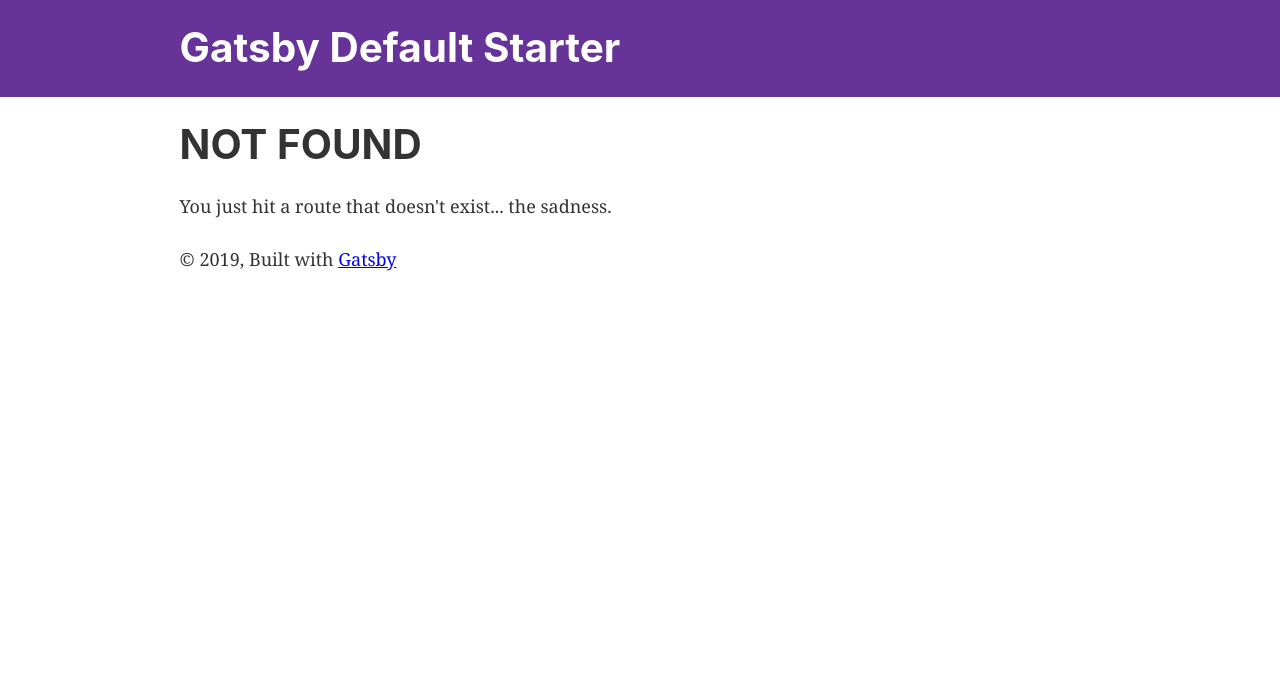
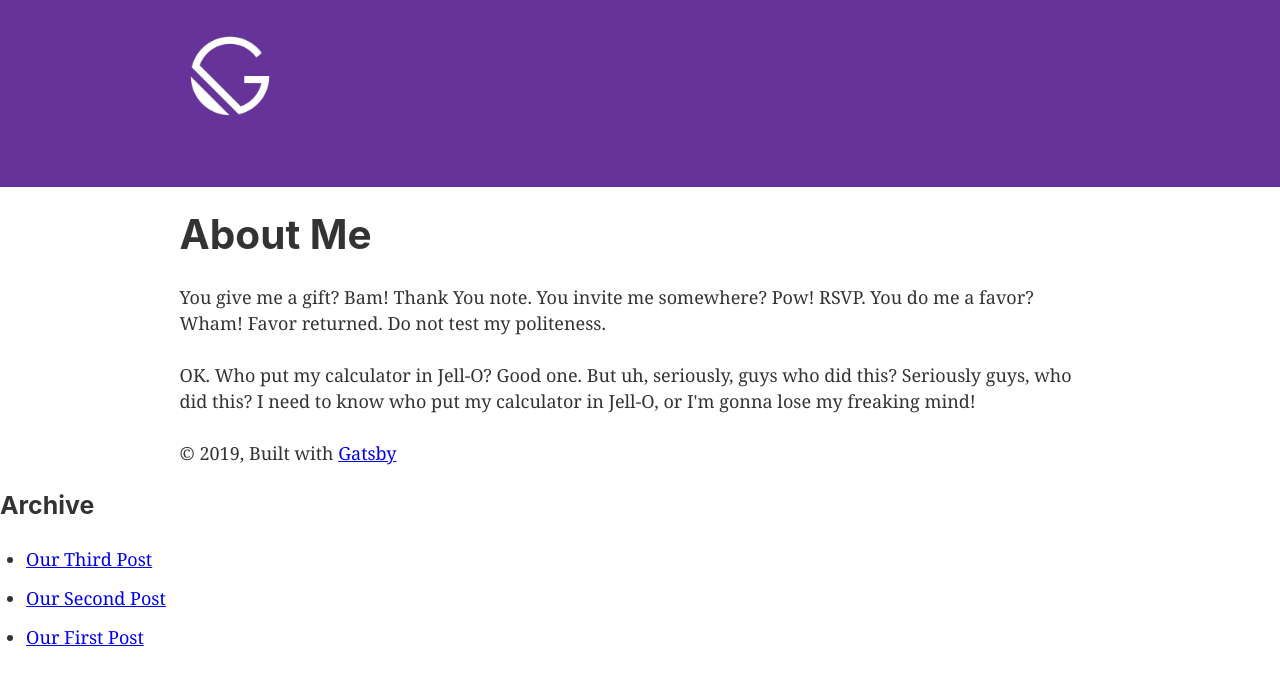
Before and after one commit to ajess33/Basic-Gatsby-Blog, a Gatsby site: page /about in a window 1280 px wide. Before the commit this address had no page. Built offline with nearby package versions, Linux system fonts and the light colour scheme; Gatsby itself is replaced by a stand-in of ours.

Commit message:
Archive query

```diff
--- a/gatsby-config.js
+++ b/gatsby-config.js
@@ -1,8 +1,8 @@
 module.exports = {
   siteMetadata: {
-    title: `Gatsby Default Starter`,
-    description: `Kick off your next, great Gatsby project with this default starter. This barebones starter ships with the main Gatsby configuration files you might need.`,
-    author: `@gatsbyjs`,
+    title: `Morgan's Blog`,
+    description: `Gatsby blog boilerplate`,
+    author: `Austin Jess`,
   },
   plugins: [
     `gatsby-plugin-react-helmet`,
@@ -13,8 +13,16 @@ module.exports = {
         path: `${__dirname}/src/images`,
       },
     },
+    {
+      resolve: `gatsby-source-filesystem`,
+      options: {
+        name: `posts`,
+        path: `${__dirname}/src/posts`,
+      },
+    },
     `gatsby-transformer-sharp`,
     `gatsby-plugin-sharp`,
+    `gatsby-transformer-remark`,
     {
       resolve: `gatsby-plugin-manifest`,
       options: {
--- a/package.json
+++ b/package.json
@@ -12,6 +12,7 @@
     "gatsby-plugin-react-helmet": "^3.0.6",
     "gatsby-plugin-sharp": "^2.0.22",
     "gatsby-source-filesystem": "^2.0.22",
+    "gatsby-transformer-remark": "^2.2.6",
     "gatsby-transformer-sharp": "^2.1.14",
     "prop-types": "^15.7.2",
     "react": "^16.8.3",
--- /dev/null
+++ b/src/components/archive.js
@@ -0,0 +1,45 @@
+import React from "react"
+import { StaticQuery, graphql, Link } from "gatsby"
+
+// Probably want to move all graphql queries into seperate file
+const POST_ARCHIVE_QUERY = graphql`
+  query BlogPostArchive {
+    allMarkdownRemark(
+      limit: 5
+      sort: { order: DESC, fields: [frontmatter___date] }
+    ) {
+      edges {
+        node {
+          frontmatter {
+            title
+            slug
+          }
+        }
+      }
+    }
+  }
+`
+
+const Archive = () => (
+  <StaticQuery
+    query={POST_ARCHIVE_QUERY}
+    render={({ allMarkdownRemark }) => (
+      <>
+        <aside>
+          <h3>Archive</h3>
+          <ul>
+            {allMarkdownRemark.edges.map(edge => (
+              <li key={edge.node.frontmatter.slug}>
+                <Link to={`/posts${edge.node.frontmatter.slug}`}>
+                  {edge.node.frontmatter.title}
+                </Link>
+              </li>
+            ))}
+          </ul>
+        </aside>
+      </>
+    )}
+  />
+)
+
+export default Archive
--- a/src/components/header.js
+++ b/src/components/header.js
@@ -1,6 +1,8 @@
 import { Link } from "gatsby"
 import PropTypes from "prop-types"
 import React from "react"
+
+import gatsbyLogo from "../images/gatsby-icon.png"
 
 const Header = ({ siteTitle }) => (
   <header
@@ -24,7 +26,13 @@ const Header = ({ siteTitle }) => (
             textDecoration: `none`,
           }}
         >
-          {siteTitle}
+          <img
+            style={{
+              width: "100px",
+            }}
+            src={gatsbyLogo}
+            alt="Gatsby Logo"
+          />
         </Link>
       </h1>
     </div>
--- a/src/components/layout.js
+++ b/src/components/layout.js
@@ -2,6 +2,7 @@ import React from "react"
 import PropTypes from "prop-types"
 import { StaticQuery, graphql } from "gatsby"
 
+import Archive from "./archive"
 import Header from "./header"
 import "./layout.css"
 
@@ -34,6 +35,7 @@ const Layout = ({ children }) => (
             <a href="https://www.gatsbyjs.org">Gatsby</a>
           </footer>
         </div>
+        <Archive />
       </>
     )}
   />
--- /dev/null
+++ b/src/pages/about.js
@@ -0,0 +1,23 @@
+import React from "react"
+import Layout from "../components/layout"
+
+const About = () => (
+  <Layout>
+    <div>
+      <h1>About Me</h1>
+      <p>
+        You give me a gift? Bam! Thank You note. You invite me somewhere? Pow!
+        RSVP. You do me a favor? Wham! Favor returned. Do not test my
+        politeness.
+      </p>
+      <p>
+        OK. Who put my calculator in Jell-O? Good one. But uh, seriously, guys
+        who did this? Seriously guys, who did this? I need to know who put my
+        calculator in Jell-O, or I'm gonna lose my freaking mind!
+      </p>
+    </div>
+  </Layout>
+)
+
+// default export must be the component you want to show on page
+export default About
--- /dev/null
+++ b/src/posts/post1.md
@@ -0,0 +1,17 @@
+---
+slug: "/first-post"
+date: "2018-02-24"
+title: "Our First Post"
+---
+
+# Hello
+
+I can't have this go badly. I'm a terrible salesman, and I haven't been making very many sales lately...or ever. This is my only idea on how to turn things around. If it goes badly, I might lose my job. Which would suck, because this is the only job I've ever been good at.
+
+# This Heading
+
+You know what they say about a car wreck, where it's so awful you can't look away? The Dundees are like a car wreck that you want to look away from but you have to stare at it because your boss is making you.
+
+# More Heading
+
+Toby has been leaving radon test kits everywhere like he owns the place. The first time I threw mine away I thought it was an ant trap. But I figured I'd rather live with ants than with this creepy little disc. The second time, I thought it was one of those, you know, the things you turn over and it moo's like a cow thing but upon closer examination it was another ant trap so I threw it away. And the third time, I did it out of spite.
--- /dev/null
+++ b/src/posts/post2.md
@@ -0,0 +1,17 @@
+---
+slug: "/second-post"
+date: "2018-02-26"
+title: "Our Second Post"
+---
+
+# Hello Again
+
+I can't have this go badly. I'm a terrible salesman, and I haven't been making very many sales lately...or ever. This is my only idea on how to turn things around. If it goes badly, I might lose my job. Which would suck, because this is the only job I've ever been good at.
+
+# This Heading
+
+You know what they say about a car wreck, where it's so awful you can't look away? The Dundees are like a car wreck that you want to look away from but you have to stare at it because your boss is making you.
+
+# More Heading
+
+Toby has been leaving radon test kits everywhere like he owns the place. The first time I threw mine away I thought it was an ant trap. But I figured I'd rather live with ants than with this creepy little disc. The second time, I thought it was one of those, you know, the things you turn over and it moo's like a cow thing but upon closer examination it was another ant trap so I threw it away. And the third time, I did it out of spite.
--- /dev/null
+++ b/src/posts/post3.md
@@ -0,0 +1,17 @@
+---
+slug: "/third-post"
+date: "2018-02-28"
+title: "Our Third Post"
+---
+
+# Hello Again
+
+I can't have this go badly. I'm a terrible salesman, and I haven't been making very many sales lately...or ever. This is my only idea on how to turn things around. If it goes badly, I might lose my job. Which would suck, because this is the only job I've ever been good at.
+
+# This Heading
+
+You know what they say about a car wreck, where it's so awful you can't look away? The Dundees are like a car wreck that you want to look away from but you have to stare at it because your boss is making you.
+
+# More Heading
+
+Toby has been leaving radon test kits everywhere like he owns the place. The first time I threw mine away I thought it was an ant trap. But I figured I'd rather live with ants than with this creepy little disc. The second time, I thought it was one of those, you know, the things you turn over and it moo's like a cow thing but upon closer examination it was another ant trap so I threw it away. And the third time, I did it out of spite.
```
Also changed, not shown: src/pages/company/team.js (added, +23 -0 lines), 1 other file.
